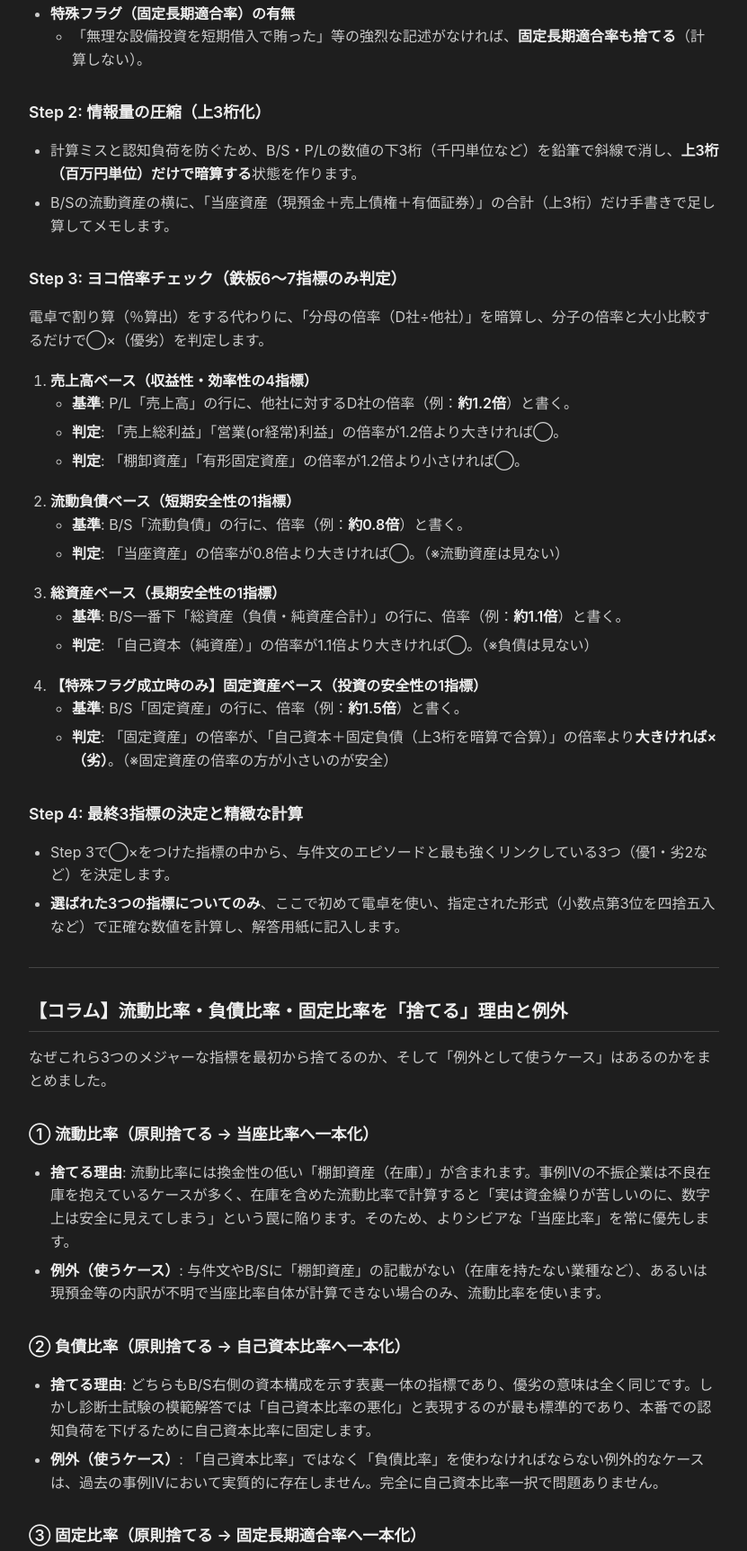
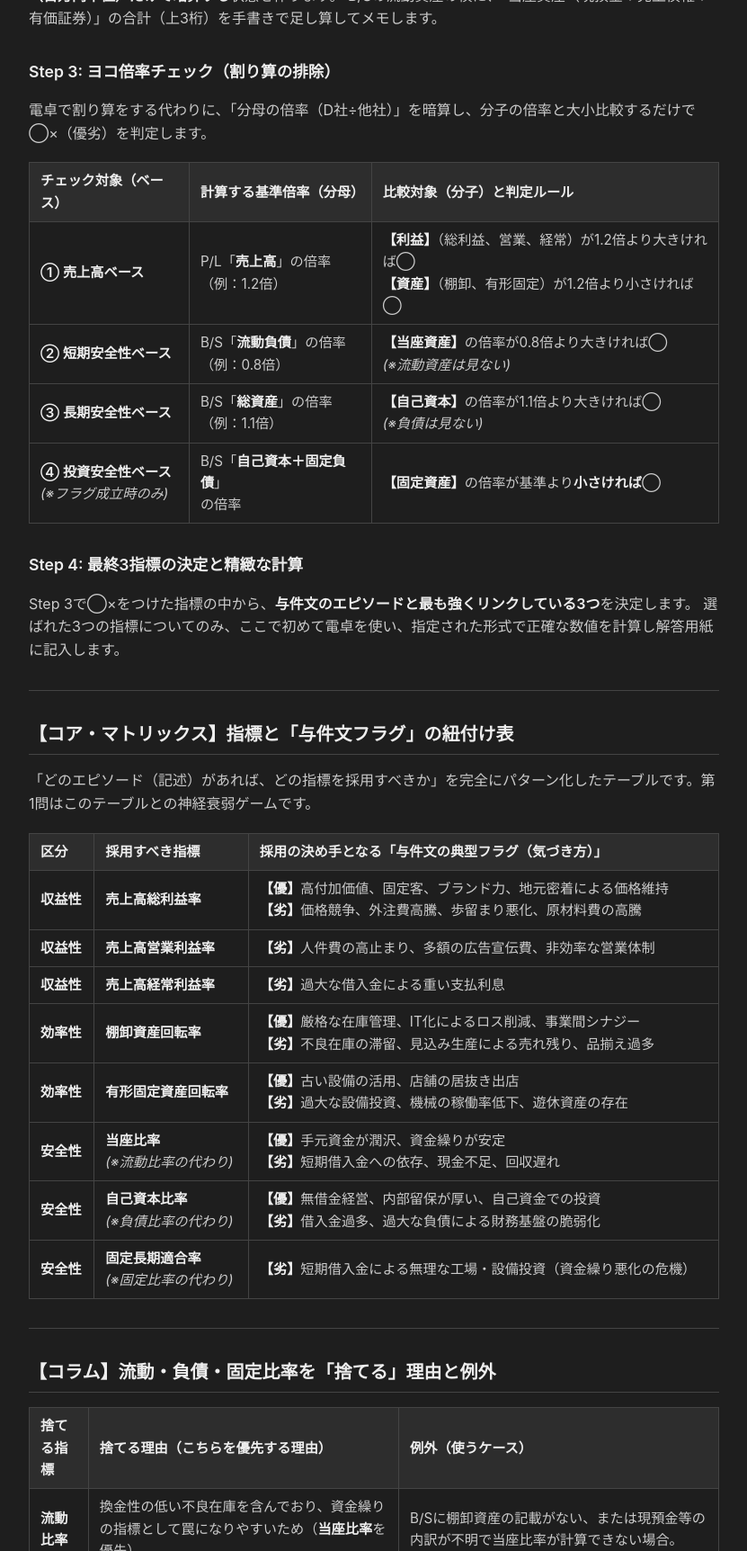
Before and after one commit to KozyK/sme_study_2026, a plain HTML site: page docs/financial_analysis_routine.html in a window 1280 px wide. Shown: the part 549-2273 px from the top of the page at 90% size, without its empty margins (224-1055 px from the left). Drawn offline with Linux system fonts and the light colour scheme.

Commit message:
Format financial analysis routine with tables and add text mapping matrix

```diff
--- a/docs/financial_analysis_routine.html
+++ b/docs/financial_analysis_routine.html
@@ -15,71 +15,128 @@
 <p>事例Ⅳの第1問（経営分析）において、不要な指標を最初から捨て、残った鉄板指標の優劣を割り算なしで瞬時に判定するための「最高効率の型」です。</p>
 <h2>究極の作業手順（4ステップ）</h2>
 <h3>Step 1: 与件文フラグの確認（指標の事前の絞り込み）</h3>
-<p>計算に入る前に、与件文を読んで「採用する指標」を確定させます。（流動比率、負債比率、固定比率は最初から捨てます）。</p>
-<ul>
-<li><strong>営業利益率 or 経常利益率の選択</strong><ul>
-<li>「人件費・広告費等の本業コスト」の記述あり ⇒ <strong>売上高営業利益率</strong></li>
-<li>「過大な借入金・支払利息」の記述あり ⇒ <strong>売上高経常利益率</strong></li>
-</ul>
-</li>
-<li><strong>特殊フラグ（固定長期適合率）の有無</strong><ul>
-<li>「無理な設備投資を短期借入で賄った」等の強烈な記述がなければ、<strong>固定長期適合率も捨てる</strong>（計算しない）。</li>
-</ul>
-</li>
-</ul>
+<p>計算に入る前に、与件文を読んで「採用する指標の当たり」をつけます。後述する<strong>【指標と与件文フラグの紐付けマトリックス】</strong>を参考に、定性的な強み・弱みをマークします。</p>
 <h3>Step 2: 情報量の圧縮（上3桁化）</h3>
-<ul>
-<li>計算ミスと認知負荷を防ぐため、B/S・P/Lの数値の下3桁（千円単位など）を鉛筆で斜線で消し、<strong>上3桁（百万円単位）だけで暗算する</strong>状態を作ります。</li>
-<li>B/Sの流動資産の横に、「当座資産（現預金＋売上債権＋有価証券）」の合計（上3桁）だけ手書きで足し算してメモします。</li>
-</ul>
-<h3>Step 3: ヨコ倍率チェック（鉄板6〜7指標のみ判定）</h3>
-<p>電卓で割り算（％算出）をする代わりに、「分母の倍率（D社÷他社）」を暗算し、分子の倍率と大小比較するだけで◯×（優劣）を判定します。</p>
-<ol>
-<li><strong>売上高ベース（収益性・効率性の4指標）</strong><ul>
-<li><strong>基準</strong>: P/L「売上高」の行に、他社に対するD社の倍率（例：<strong>約1.2倍</strong>）と書く。</li>
-<li><strong>判定</strong>: 「売上総利益」「営業(or経常)利益」の倍率が1.2倍より大きければ◯。</li>
-<li><strong>判定</strong>: 「棚卸資産」「有形固定資産」の倍率が1.2倍より小さければ◯。</li>
-</ul>
-</li>
-<li><strong>流動負債ベース（短期安全性の1指標）</strong><ul>
-<li><strong>基準</strong>: B/S「流動負債」の行に、倍率（例：<strong>約0.8倍</strong>）と書く。</li>
-<li><strong>判定</strong>: 「当座資産」の倍率が0.8倍より大きければ◯。（※流動資産は見ない）</li>
-</ul>
-</li>
-<li><strong>総資産ベース（長期安全性の1指標）</strong><ul>
-<li><strong>基準</strong>: B/S一番下「総資産（負債・純資産合計）」の行に、倍率（例：<strong>約1.1倍</strong>）と書く。</li>
-<li><strong>判定</strong>: 「自己資本（純資産）」の倍率が1.1倍より大きければ◯。（※負債は見ない）</li>
-</ul>
-</li>
-<li><strong>【特殊フラグ成立時のみ】固定資産ベース（投資の安全性の1指標）</strong><ul>
-<li><strong>基準</strong>: B/S「固定資産」の行に、倍率（例：<strong>約1.5倍</strong>）と書く。</li>
-<li><strong>判定</strong>: 「固定資産」の倍率が、「自己資本＋固定負債（上3桁を暗算で合算）」の倍率より<strong>大きければ×（劣）</strong>。（※固定資産の倍率の方が小さいのが安全）</li>
-</ul>
-</li>
-</ol>
+<p>計算ミスと認知負荷を防ぐため、B/S・P/Lの数値の下3桁（千円単位など）を鉛筆で斜線で消し、<strong>上3桁（百万円単位）だけで暗算する</strong>状態を作ります。
+B/Sの流動資産の横に、「当座資産（現預金＋売上債権＋有価証券）」の合計（上3桁）を手書きで足し算してメモします。</p>
+<h3>Step 3: ヨコ倍率チェック（割り算の排除）</h3>
+<p>電卓で割り算をする代わりに、「分母の倍率（D社÷他社）」を暗算し、分子の倍率と大小比較するだけで◯×（優劣）を判定します。</p>
+<table>
+<thead>
+<tr>
+<th style="text-align: left;">チェック対象（ベース）</th>
+<th style="text-align: left;">計算する基準倍率（分母）</th>
+<th style="text-align: left;">比較対象（分子）と判定ルール</th>
+</tr>
+</thead>
+<tbody>
+<tr>
+<td style="text-align: left;"><strong>① 売上高ベース</strong></td>
+<td style="text-align: left;">P/L「<strong>売上高</strong>」の倍率<br>（例：1.2倍）</td>
+<td style="text-align: left;"><strong>【利益】</strong>（総利益、営業、経常）が1.2倍より大きければ◯<br><strong>【資産】</strong>（棚卸、有形固定）が1.2倍より小さければ◯</td>
+</tr>
+<tr>
+<td style="text-align: left;"><strong>② 短期安全性ベース</strong></td>
+<td style="text-align: left;">B/S「<strong>流動負債</strong>」の倍率<br>（例：0.8倍）</td>
+<td style="text-align: left;"><strong>【当座資産】</strong>の倍率が0.8倍より大きければ◯<br><em>(※流動資産は見ない)</em></td>
+</tr>
+<tr>
+<td style="text-align: left;"><strong>③ 長期安全性ベース</strong></td>
+<td style="text-align: left;">B/S「<strong>総資産</strong>」の倍率<br>（例：1.1倍）</td>
+<td style="text-align: left;"><strong>【自己資本】</strong>の倍率が1.1倍より大きければ◯<br><em>(※負債は見ない)</em></td>
+</tr>
+<tr>
+<td style="text-align: left;"><strong>④ 投資安全性ベース</strong><br><em>(※フラグ成立時のみ)</em></td>
+<td style="text-align: left;">B/S「<strong>自己資本＋固定負債</strong>」<br>の倍率</td>
+<td style="text-align: left;"><strong>【固定資産】</strong>の倍率が基準より<strong>小さければ</strong>◯</td>
+</tr>
+</tbody>
+</table>
 <h3>Step 4: 最終3指標の決定と精緻な計算</h3>
-<ul>
-<li>Step 3で◯×をつけた指標の中から、与件文のエピソードと最も強くリンクしている3つ（優1・劣2など）を決定します。</li>
-<li><strong>選ばれた3つの指標についてのみ</strong>、ここで初めて電卓を使い、指定された形式（小数点第3位を四捨五入など）で正確な数値を計算し、解答用紙に記入します。</li>
-</ul>
+<p>Step 3で◯×をつけた指標の中から、<strong>与件文のエピソードと最も強くリンクしている3つ</strong>を決定します。
+選ばれた3つの指標についてのみ、ここで初めて電卓を使い、指定された形式で正確な数値を計算し解答用紙に記入します。</p>
 <hr />
-<h2>【コラム】流動比率・負債比率・固定比率を「捨てる」理由と例外</h2>
-<p>なぜこれら3つのメジャーな指標を最初から捨てるのか、そして「例外として使うケース」はあるのかをまとめました。</p>
-<h3>① 流動比率（原則捨てる → 当座比率へ一本化）</h3>
-<ul>
-<li><strong>捨てる理由</strong>: 流動比率には換金性の低い「棚卸資産（在庫）」が含まれます。事例Ⅳの不振企業は不良在庫を抱えているケースが多く、在庫を含めた流動比率で計算すると「実は資金繰りが苦しいのに、数字上は安全に見えてしまう」という罠に陥ります。そのため、よりシビアな「当座比率」を常に優先します。</li>
-<li><strong>例外（使うケース）</strong>: 与件文やB/Sに「棚卸資産」の記載がない（在庫を持たない業種など）、あるいは現預金等の内訳が不明で当座比率自体が計算できない場合のみ、流動比率を使います。</li>
-</ul>
-<h3>② 負債比率（原則捨てる → 自己資本比率へ一本化）</h3>
-<ul>
-<li><strong>捨てる理由</strong>: どちらもB/S右側の資本構成を示す表裏一体の指標であり、優劣の意味は全く同じです。しかし診断士試験の模範解答では「自己資本比率の悪化」と表現するのが最も標準的であり、本番での認知負荷を下げるために自己資本比率に固定します。</li>
-<li><strong>例外（使うケース）</strong>: 「自己資本比率」ではなく「負債比率」を使わなければならない例外的なケースは、過去の事例Ⅳにおいて実質的に存在しません。完全に自己資本比率一択で問題ありません。</li>
-</ul>
-<h3>③ 固定比率（原則捨てる → 固定長期適合率へ一本化）</h3>
-<ul>
-<li><strong>捨てる理由</strong>: 固定資産を「自己資本（純資産）だけ」で賄えているかを見る固定比率は、資金力の乏しい中小企業には厳しすぎる指標です。長期借入金を含めて評価する「固定長期適合率」の方が実態に即しています。</li>
-<li><strong>例外（使うケース）</strong>: B/S上に固定負債（長期借入金など）が「ゼロ」の企業の場合、固定長期適合率と固定比率は全く同じ値になります。この時のみ、分母の計算がシンプルな「固定比率」を使っても構いませんが、基本は固定長期適合率で統一した方が無難です。</li>
-</ul>
+<h2>【コア・マトリックス】指標と「与件文フラグ」の紐付け表</h2>
+<p>「どのエピソード（記述）があれば、どの指標を採用すべきか」を完全にパターン化したテーブルです。第1問はこのテーブルとの神経衰弱ゲームです。</p>
+<table>
+<thead>
+<tr>
+<th style="text-align: left;">区分</th>
+<th style="text-align: left;">採用すべき指標</th>
+<th style="text-align: left;">採用の決め手となる「与件文の典型フラグ（気づき方）」</th>
+</tr>
+</thead>
+<tbody>
+<tr>
+<td style="text-align: left;"><strong>収益性</strong></td>
+<td style="text-align: left;"><strong>売上高総利益率</strong></td>
+<td style="text-align: left;"><strong>【優】</strong>高付加価値、固定客、ブランド力、地元密着による価格維持<br><strong>【劣】</strong>価格競争、外注費高騰、歩留まり悪化、原材料費の高騰</td>
+</tr>
+<tr>
+<td style="text-align: left;"><strong>収益性</strong></td>
+<td style="text-align: left;"><strong>売上高営業利益率</strong></td>
+<td style="text-align: left;"><strong>【劣】</strong>人件費の高止まり、多額の広告宣伝費、非効率な営業体制</td>
+</tr>
+<tr>
+<td style="text-align: left;"><strong>収益性</strong></td>
+<td style="text-align: left;"><strong>売上高経常利益率</strong></td>
+<td style="text-align: left;"><strong>【劣】</strong>過大な借入金による重い支払利息</td>
+</tr>
+<tr>
+<td style="text-align: left;"><strong>効率性</strong></td>
+<td style="text-align: left;"><strong>棚卸資産回転率</strong></td>
+<td style="text-align: left;"><strong>【優】</strong>厳格な在庫管理、IT化によるロス削減、事業間シナジー<br><strong>【劣】</strong>不良在庫の滞留、見込み生産による売れ残り、品揃え過多</td>
+</tr>
+<tr>
+<td style="text-align: left;"><strong>効率性</strong></td>
+<td style="text-align: left;"><strong>有形固定資産回転率</strong></td>
+<td style="text-align: left;"><strong>【優】</strong>古い設備の活用、店舗の居抜き出店<br><strong>【劣】</strong>過大な設備投資、機械の稼働率低下、遊休資産の存在</td>
+</tr>
+<tr>
+<td style="text-align: left;"><strong>安全性</strong></td>
+<td style="text-align: left;"><strong>当座比率</strong><br><em>(※流動比率の代わり)</em></td>
+<td style="text-align: left;"><strong>【優】</strong>手元資金が潤沢、資金繰りが安定<br><strong>【劣】</strong>短期借入金への依存、現金不足、回収遅れ</td>
+</tr>
+<tr>
+<td style="text-align: left;"><strong>安全性</strong></td>
+<td style="text-align: left;"><strong>自己資本比率</strong><br><em>(※負債比率の代わり)</em></td>
+<td style="text-align: left;"><strong>【優】</strong>無借金経営、内部留保が厚い、自己資金での投資<br><strong>【劣】</strong>借入金過多、過大な負債による財務基盤の脆弱化</td>
+</tr>
+<tr>
+<td style="text-align: left;"><strong>安全性</strong></td>
+<td style="text-align: left;"><strong>固定長期適合率</strong><br><em>(※固定比率の代わり)</em></td>
+<td style="text-align: left;"><strong>【劣】</strong>短期借入金による無理な工場・設備投資（資金繰り悪化の危機）</td>
+</tr>
+</tbody>
+</table>
+<hr />
+<h2>【コラム】流動・負債・固定比率を「捨てる」理由と例外</h2>
+<table>
+<thead>
+<tr>
+<th style="text-align: left;">捨てる指標</th>
+<th style="text-align: left;">捨てる理由（こちらを優先する理由）</th>
+<th style="text-align: left;">例外（使うケース）</th>
+</tr>
+</thead>
+<tbody>
+<tr>
+<td style="text-align: left;"><strong>流動比率</strong></td>
+<td style="text-align: left;">換金性の低い不良在庫を含んでおり、資金繰りの指標として罠になりやすいため（<strong>当座比率</strong>を優先）。</td>
+<td style="text-align: left;">B/Sに棚卸資産の記載がない、または現預金等の内訳が不明で当座比率が計算できない場合。</td>
+</tr>
+<tr>
+<td style="text-align: left;"><strong>負債比率</strong></td>
+<td style="text-align: left;">意味は自己資本比率と同じだが、解答の型としてマイナーなため（<strong>自己資本比率</strong>を優先）。</td>
+<td style="text-align: left;">過去の事例Ⅳにおいて実質的に例外なし（自己資本比率一択）。</td>
+</tr>
+<tr>
+<td style="text-align: left;"><strong>固定比率</strong></td>
+<td style="text-align: left;">固定資産を「自己資本だけ」で賄うのは中小企業には厳しすぎる指標のため（<strong>固定長期適合率</strong>を優先）。</td>
+<td style="text-align: left;">B/Sに固定負債（長期借入金等）が「ゼロ」の企業の場合（値が同じになるため計算が楽なこちらを使う）。</td>
+</tr>
+</tbody>
+</table>
 </div>
 </body>
 </html>
```
Also changed, not shown: 1 other file.
